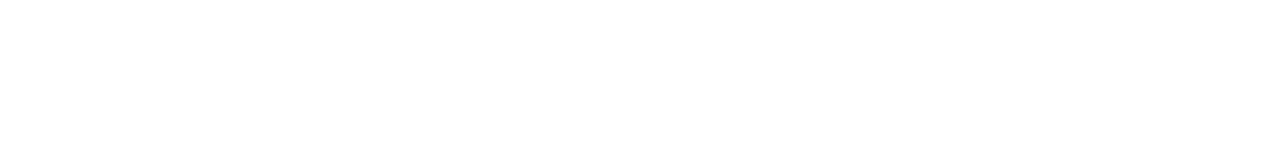
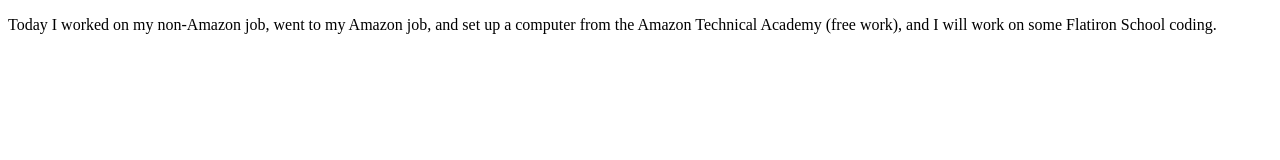
Before and after one commit to jtabb1/2021-08-26-Daily-Coding-Journal, a plain HTML site: page index.html in a window 1280 px wide. Drawn offline with Linux system fonts and the light colour scheme.

Commit message:
Talk about what I did today and what I will do.

```diff
--- a/index.html
+++ b/index.html
@@ -7,6 +7,14 @@
     <link href="style.css" rel="stylesheet" type="text/css" />
   </head>
   <body>
+
+    <p>
+      Today I worked on my non-Amazon job, went to my Amazon
+      job, and set up a computer from the Amazon Technical
+      Academy (free work), and I will work on some Flatiron
+      School coding.
+    </p>
+
     <script src="script.js"></script>
   </body>
 </html>
```
